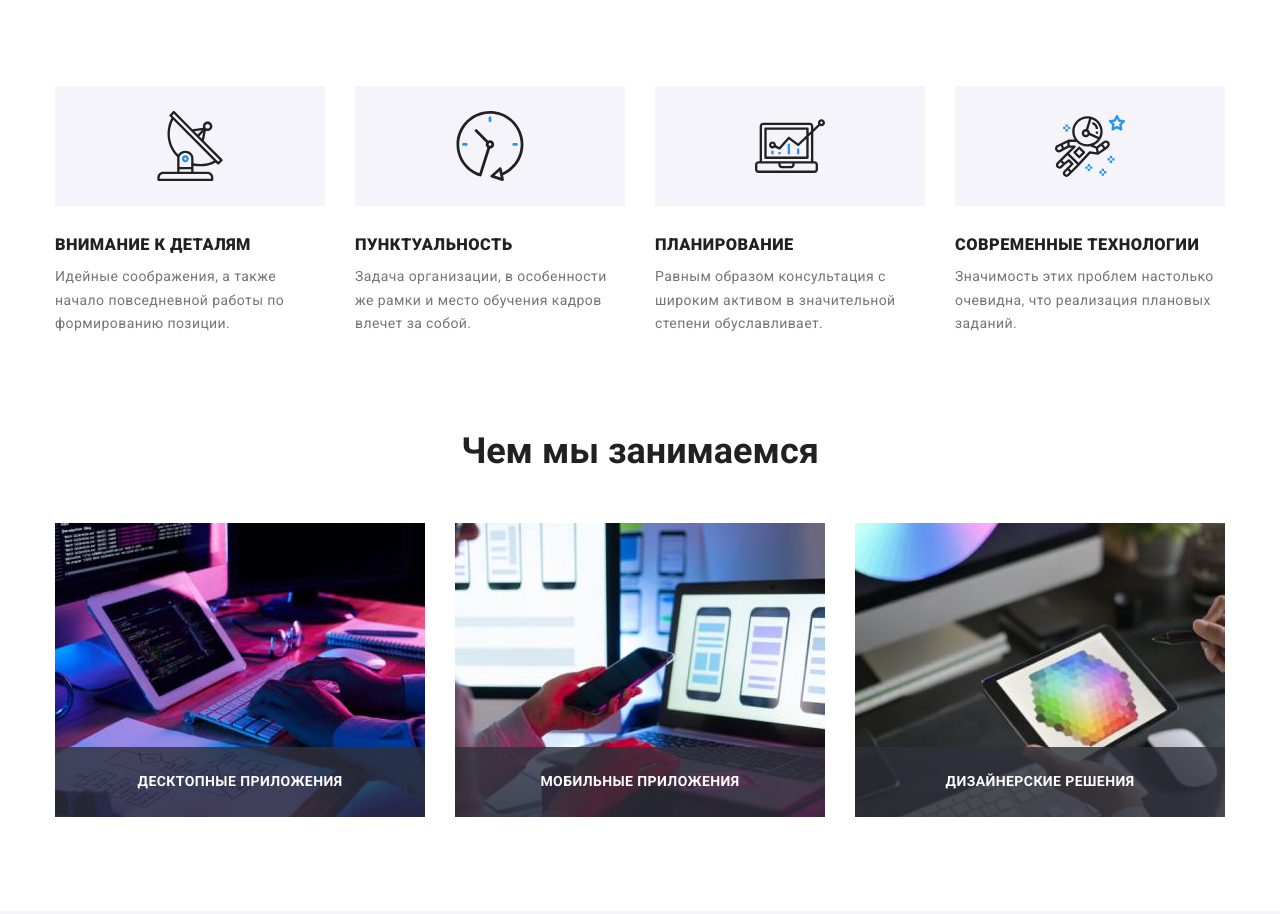
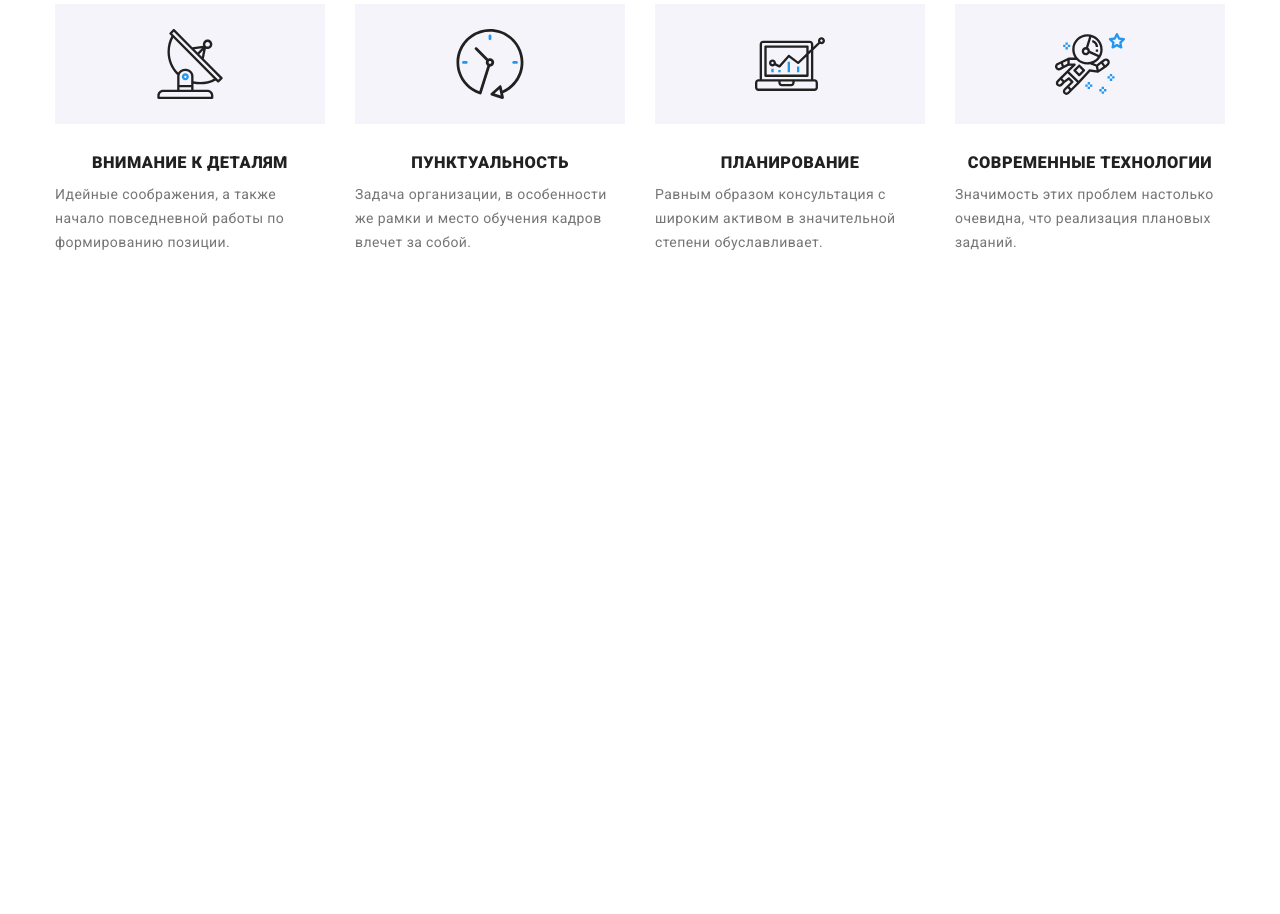
Before and after one commit to AnnaZaluzhnaya/goit-markup-hw-08, a plain HTML site: page index.html in a window 1280 px wide. Shown: the part 690-1604 px from the top of the page. After the commit the page ends 1068 px from the top, so only its background shows below. Drawn offline with nearby package versions, Linux system fonts and the light colour scheme.

Commit message:
адаптирована  секция "Наши преимущества"

```diff
--- a/index.html
+++ b/index.html
@@ -15,7 +15,7 @@
     <link rel="stylesheet" href="./css/main.min.css">
 </head>
     <body>
-    <header class="cap">
+    <!-- <header class="cap">
             <div class="container header-container">
                 <nav class="header-navigation">
                     <a class="whole-logo logo logo-header" href="/"><span class="logo logo-konstant ">Web</span>Studio</a>
@@ -46,7 +46,7 @@
 
 
             </div>
-        </header>
+        </header> -->
 
         <main>
             <section class="hero hero--overlay">
@@ -62,7 +62,7 @@
                     <ul class="benefits-list">
                         <li class="benefits-list__item">
                         <div class="benefits-list__img">
-                            <svg width="70" height="70">
+                            <svg class="benefits-list__svg" width="70" height="70">
                                 <use href="./img/icons.svg#icon-antenna-1"></use>
                             </svg>
                         </div>
@@ -73,7 +73,7 @@
 
                         <li class="benefits-list__item">
                             <div class="benefits-list__img">
-                                <svg width="70" height="70">
+                                <svg class="benefits-list__svg" width="70" height="70">
                                     <use href="./img/icons.svg#icon-clock-1"></use>
                                 </svg>
                             </div>
@@ -84,7 +84,7 @@
 
                         <li class="benefits-list__item">
                             <div class="benefits-list__img">
-                                <svg  width="70" height="70">
+                                <svg  class="benefits-list__svg" width="70" height="70">
                                     <use href="./img/icons.svg#icon-diagram-1"></use>
                                 </svg>
                             </div>
@@ -95,7 +95,7 @@
 
                         <li class="benefits-list__item">
                             <div class="benefits-list__img">
-                                <svg width="70" height="70">
+                                <svg class="benefits-list__svg" width="70" height="70">
                                     <use href="./img/icons.svg#icon-astronaut-1"></use>
                                 </svg>
                             </div>
@@ -107,7 +107,7 @@
                 </div>
             </section>
 
-            <section class="section work">
+            <!-- <section class="section work">
                 <div class="container">
                     <h2 class="section-header section-header--heading">Чем мы занимаемся</h2>
                         <ul class="areas-works-list">
@@ -131,9 +131,9 @@
                             </li>
                         </ul>
                 </div>
-            </section>
+            </section> -->
 
-            <section class="section-team section">
+            <!-- <section class="section-team section">
                 <div class="container">
                     <h2 class="section-header">Наша команда</h2>
                     <ul class="people-list">
@@ -291,9 +291,9 @@
                         </li>
                     </ul>
                 </div>
-            </section>
+            </section>     -->
 
-            <section class="section">
+            <!-- <section class="section">
                 <div class="container">
                 <h2 class="section-header">Постоянные клиенты</h2>
                 <ul class="clients-list">
@@ -341,9 +341,9 @@
                     </li>
                 </ul>
                 </div>
-            </section>
+            </section> -->
         </main>
-    <footer class="basement">
+    <!-- <footer class="basement">
         <div class="container footer-box">
             <div class="footer-container">
                 <a class="logo logo-footer" href="/"><span class="logo logo-konstant">Web</span>Studio</a>
@@ -409,7 +409,7 @@
             </div>
 
         </div>
-    </footer>
+    </footer> -->
 
         <div class="backdrop is-hidden" data-modal>
             <div class="modal">
--- a/sass/base/_common.scss
+++ b/sass/base/_common.scss
@@ -12,14 +12,30 @@ body {
 }
 
 .section {
-  padding-top: 94px;
-  padding-bottom: 94px;
+  padding-top: 60px;
+  padding-bottom: 60px;
+
+  @media screen and (min-width: 1200px) {
+    padding-top: 94px;
+    padding-bottom: 94px;
+  }
 }
 
 .container {
-  width: 1200px;
+  width: 100%;
   padding-left: 15px;
   padding-right: 15px;
   margin: 0 auto;
-  text-align: center;
+
+  @media screen and (min-width: 480px) {
+    width: 480px;
+  }
+
+  @media screen and (min-width: 768px) {
+    width: 768px;
+  }
+
+  @media screen and (min-width: 1200px) {
+    width: 1200px;
+  }
 }
--- a/sass/components/_benefits.scss
+++ b/sass/components/_benefits.scss
@@ -7,31 +7,60 @@
 }
 
 .benefits-list {
-  display: flex;
-  flex-basis: calc(100% / 4);
-  text-align: left;
+  // display: flex;
+  // flex-basis: calc(100% / 4);
+  // text-align: left;
+
+  margin-bottom: -30px;
+  text-align: center;
+
+  @media screen and (min-width: 768px) {
+    display: flex;
+    flex-wrap: wrap;
+    margin-left: -30px;
+  }
 }
 
-.benefits-list__item:not(:last-child) {
-  margin-right: 30px;
-}
+// .benefits-list__item:not(:last-child) {
+//   margin-right: 30px;
+// }
 
 .benefits-list__item {
-  width: 270px;
+  // width: 270px;
+  margin-bottom: 30px;
+
+  @media screen and (min-width: 768px) {
+    flex-basis: calc(100% / 2 - 30px);
+    margin-left: 30px;
+  }
+
+  @media screen and (min-width: 1200px) {
+    flex-basis: calc(100% / 4 - 30px);
+  }
 }
 
 .benefits-list__img {
-  display: flex;
-  justify-content: center;
+  // display: flex;
+  // justify-content: center;
   width: 270px;
   height: 120px;
   background-color: #f5f4fa;
   margin-bottom: 30px;
   align-items: center;
+
+  width: 100%;
+}
+
+.benefits-list__svg {
+  margin-top: 25px;
+  margin-bottom: 25px;
 }
 
 .benefits-list__text {
   line-height: 1.71;
   color: $paragraphs-mail-tel;
   letter-spacing: 0.03em;
+
+  margin-bottom: 30px;
+  text-align: start;
 }
--- a/sass/components/_hero.scss
+++ b/sass/components/_hero.scss
@@ -1,22 +1,18 @@
 .hero {
-  background-color: $hero-background-color;
-
+  background-color: #2f303a;
   padding-left: 0;
   padding-right: 0;
   padding-top: 200px;
   padding-bottom: 200px;
-
   text-align: center;
 }
 
 .hero-wrapper__title {
-  color: $white-font;
-
+  color: #ffffff;
   margin-left: auto;
   margin-right: auto;
   text-transform: uppercase;
   width: 696px;
-
   font-size: 44px;
   line-height: 1.36;
   text-align: center;
@@ -28,14 +24,11 @@
   border: 1px solid transparent;
   cursor: pointer;
   box-shadow: 0px 4px 4px rgba(0, 0, 0, 0.15);
-
-  background-color: $brand-color;
-  color: $white-font;
-
+  background-color: #2196f3;
+  color: #ffffff;
   margin-top: 30px;
   padding: 10px 32px;
   align-items: center;
-
   font-size: 16px;
   line-height: 1.87;
   text-align: center;
```
Also changed, not shown: css/main.css, css/main.min.css, img/hero-bcg-mob-1x.jpg (added), img/hero-bcg-mob-2x.jpg (added), 2 other files.
